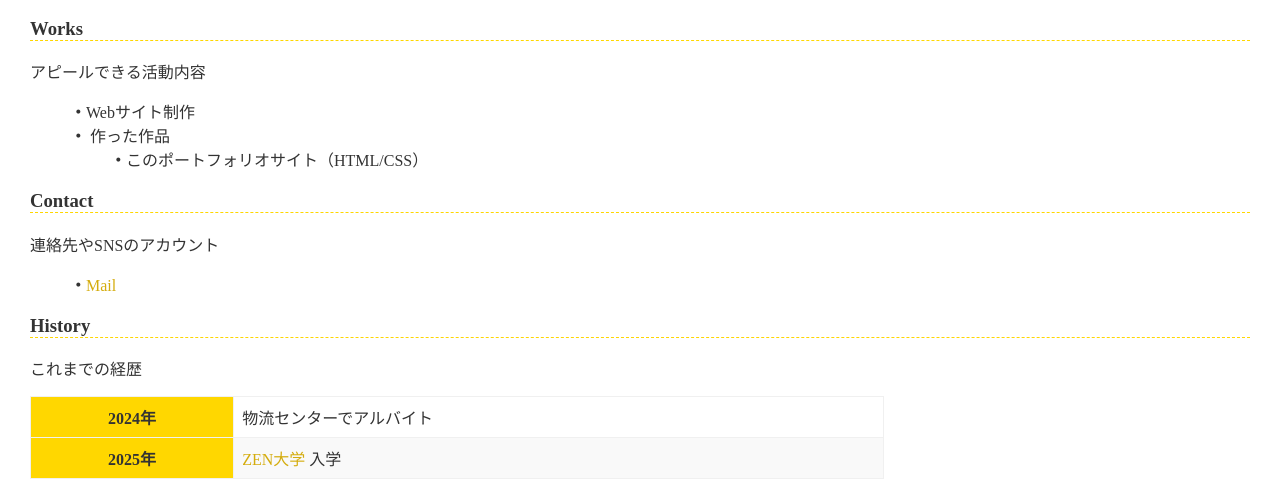
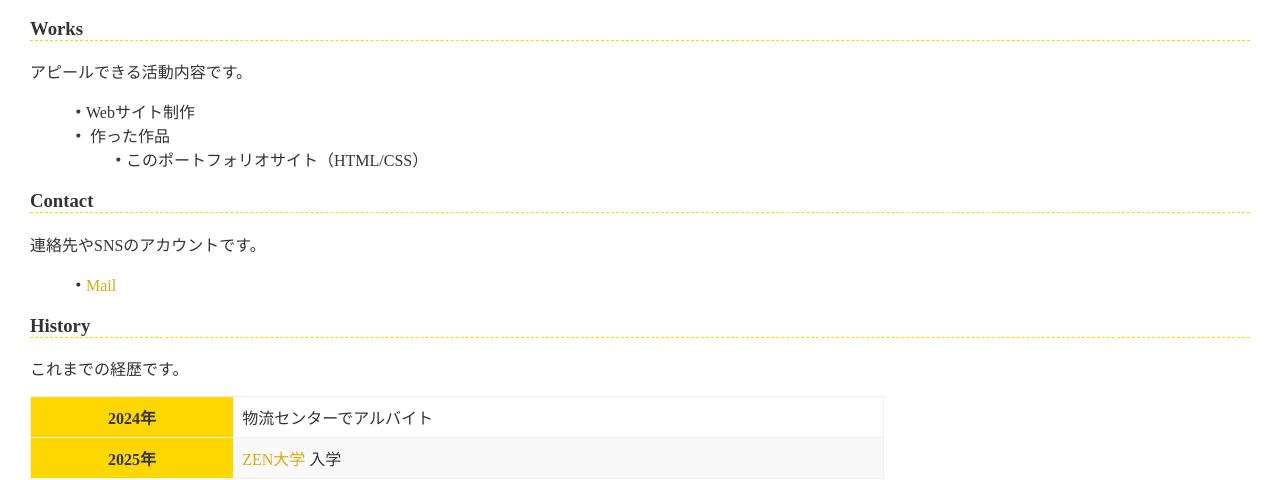
Before and after one commit to momomo319/momomo319.github.io, a plain HTML site: page index.html in a window 1280 px wide. Shown: the part 1047-1527 px from the top of the page. Drawn offline with Linux system fonts and the light colour scheme.

Commit message:
文章の変更

```diff
--- a/index.html
+++ b/index.html
@@ -58,7 +58,7 @@
     </table>
 
     <h3>Works</h3>
-    <p>アピールできる活動内容</p>
+    <p>アピールできる活動内容です。</p>
     <ul>
       <li>Webサイト制作</li>
       <li>
@@ -70,13 +70,13 @@
     </ul>
 
     <h3>Contact</h3>
-    <p>連絡先やSNSのアカウント</p>
+    <p>連絡先やSNSのアカウントです。</p>
     <ul>
       <li><a href="mailto:momomo20040101@gmail.com">Mail</a></li>
     </ul>
 
     <h3>History</h3>
-    <p>これまでの経歴</p>
+    <p>これまでの経歴です。</p>
     <table>
       <tr>
         <th>2024年</th>
```
